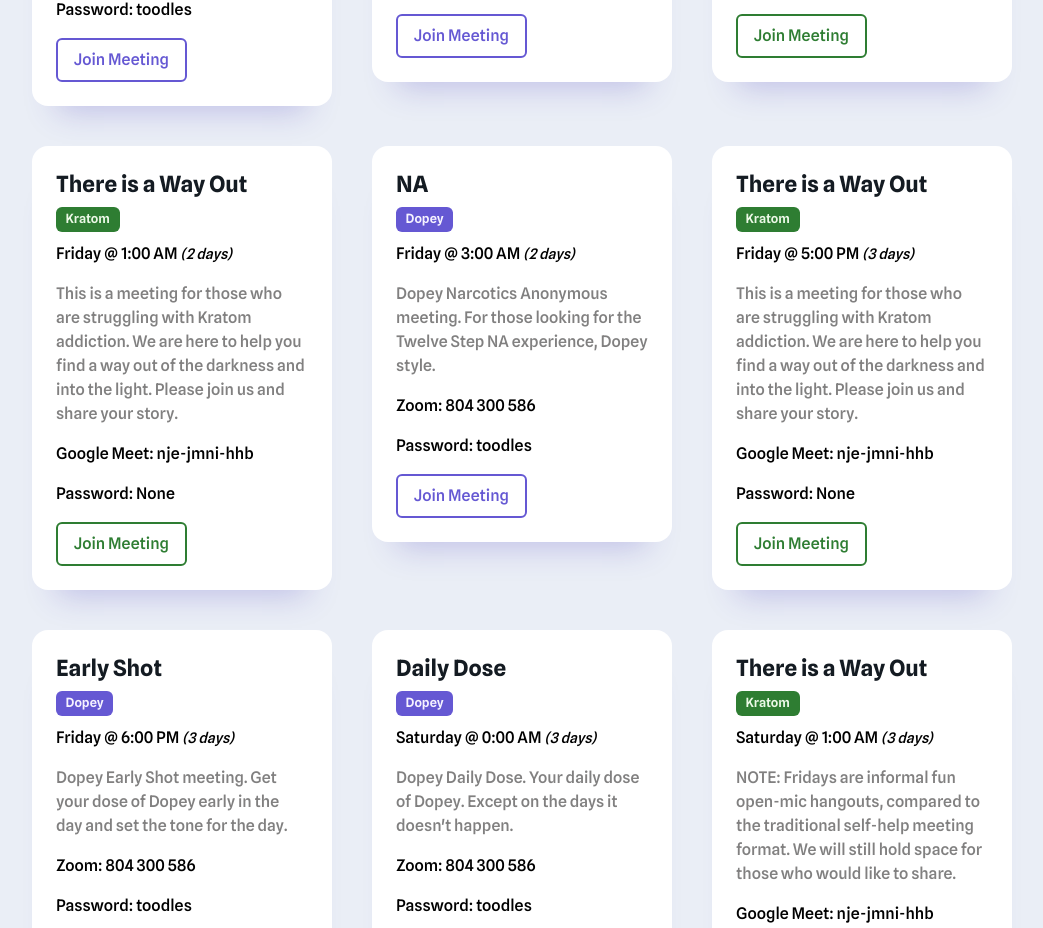
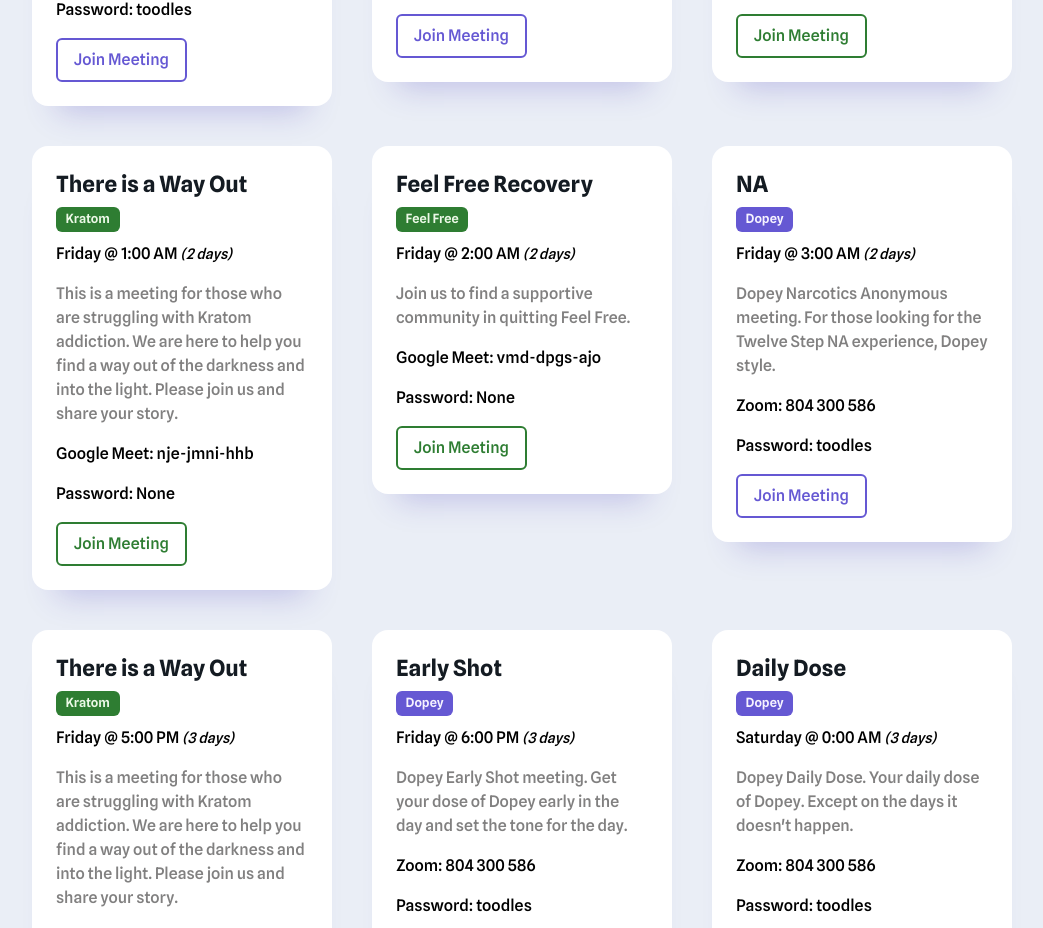
Before and after one commit to mclifford82/nextanon, a React (Create React App) app: page / in a window 1280 px wide. Shown: the part 1821-2749 px from the top of the page, without its empty margins (118-1161 px from the left). Built offline with nearby package versions, Linux system fonts and the light colour scheme.

Commit message:
Adding Feel Free to the site. Updating data_utc so all ids are unique.

```diff
--- a/public/data_utc.json
+++ b/public/data_utc.json
@@ -489,7 +489,7 @@
         "meeting_notes": "This is a meeting for those who are struggling with Kratom addiction. We are here to help you find a way out of the darkness and into the light. Please join us and share your story."
     },
     {
-        "id": 36,
+        "id": 37,
         "name": "TIAWO: Men's Meeting",
         "meeting_type": "Kratom",
         "meeting_link": "https://meet.google.com/nje-jmni-hhb",
@@ -503,7 +503,7 @@
         "meeting_notes": "This is a men's meeting for those who are struggling with Kratom addiction. We are here to help you find a way out of the darkness and into the light. Please join us and share your story."
     },
     {
-        "id": 36,
+        "id": 38,
         "name": "TIAWO: Women's Meeting",
         "meeting_type": "Kratom",
         "meeting_link": "https://meet.google.com/nje-jmni-hhb",
@@ -517,7 +517,7 @@
         "meeting_notes": "This is a women's meeting for those who are struggling with Kratom addiction. We are here to help you find a way out of the darkness and into the light. Please join us and share your story."
     },
     {
-        "id": 16,
+        "id": 39,
         "name": "There is a Way Out",
         "meeting_type": "Kratom",
         "meeting_link": "https://meet.google.com/nje-jmni-hhb",
@@ -529,5 +529,19 @@
         "meeting_time_minute": 0,
         "meeting_tz": "UTC",
         "meeting_notes": "This is a meeting for those who are struggling with Kratom addiction. We are here to help you find a way out of the darkness and into the light. Please join us and share your story."
+    },
+    {
+        "id": 40,
+        "name": "Feel Free Recovery",
+        "meeting_type": "Feel Free",
+        "meeting_link": "https://meet.google.com/vmd-dpgs-ajo",
+        "meeting_service": "Google Meet",
+        "meeting_service_code": "vmd-dpgs-ajo",
+        "meeting_pw": "None",
+        "meeting_day": 5,
+        "meeting_time_hour": 1,
+        "meeting_time_minute": 0,
+        "meeting_tz": "UTC",
+        "meeting_notes": "Join us to find a supportive community in quitting Feel Free."
     }
 ]
--- a/src/Components/MeetingCard/MeetingCard.js
+++ b/src/Components/MeetingCard/MeetingCard.js
@@ -19,12 +19,12 @@
   let meeting_display_time = `${local_weekday} @ ${local_hour}:${local_minute} ${ampm}`;
   let meeting_display_service = `${m.meeting_service}: ${ m.meeting_service === "Zoom" ? formatZoomMeetingCode(m.meeting_service_code) : m.meeting_service_code }`;
   let meeting_display_password = `Password: ${m.meeting_pw}`;
-  let meeting_link_class_name = m.meeting_type === "Kratom" ? "button" : "button2";
+  let meeting_link_class_name = m.meeting_type === "Dopey" ? "button2" : "button";
 
   return (
     <article className="information card">
       <h2 className="title">{m.name}</h2>
-      <span className={m.meeting_type === "Kratom" ? "tag" : "tag2"}>{m.meeting_type}</span>
+      <span className={m.meeting_type === "Dopey" ? "tag2" : "tag"}>{m.meeting_type}</span>
       <p className="smol">{meeting_display_time} <em className="smoler">({time_until})</em></p>
       <p className="info">{m.meeting_notes}</p>
       <p className="smol">{meeting_display_service}</p>
```
